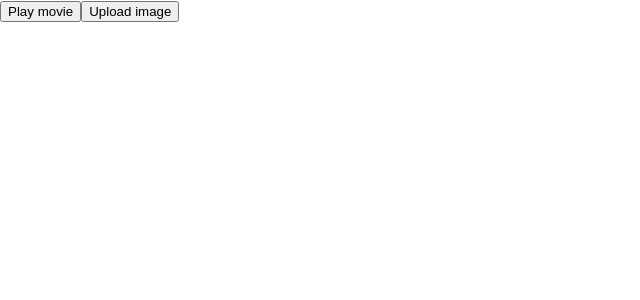
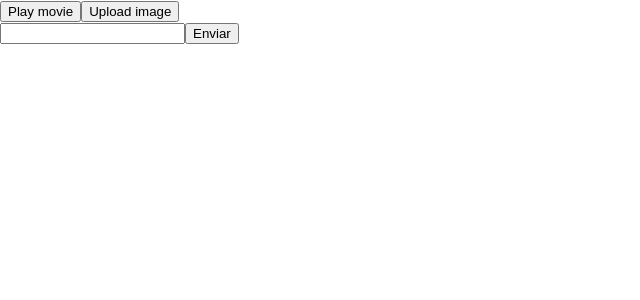
Before and after one commit to CaioNishijo/react-lab, a React (Create React App) app: page /semana-4 in a window 1280 px wide. Shown: the top 300 px of the page, without its empty margins (0-640 px from the left). Built offline with nearby package versions, Linux system fonts and the light colour scheme.

Commit message:
Feito parte de signup

```diff
--- a/src/paginas/Semana4.js
+++ b/src/paginas/Semana4.js
@@ -1,8 +1,9 @@
 import Toolbar from "../botoes/Toolbar"
+import SignUp from "./SignUp"
 
 export default function Semana4(){
     return <>
         <Toolbar></Toolbar>
-
+        <SignUp></SignUp>
     </>
 }
--- a/src/paginas/SignUp.js
+++ b/src/paginas/SignUp.js
@@ -1 +1,9 @@
-expo
+export default function SignUp(){
+    return <form onSubmit={(e) => {
+            e.preventDefault()
+            alert('Enviando!')
+        }}>
+        <input></input>
+        <button>Enviar</button>
+    </form>
+}
```
